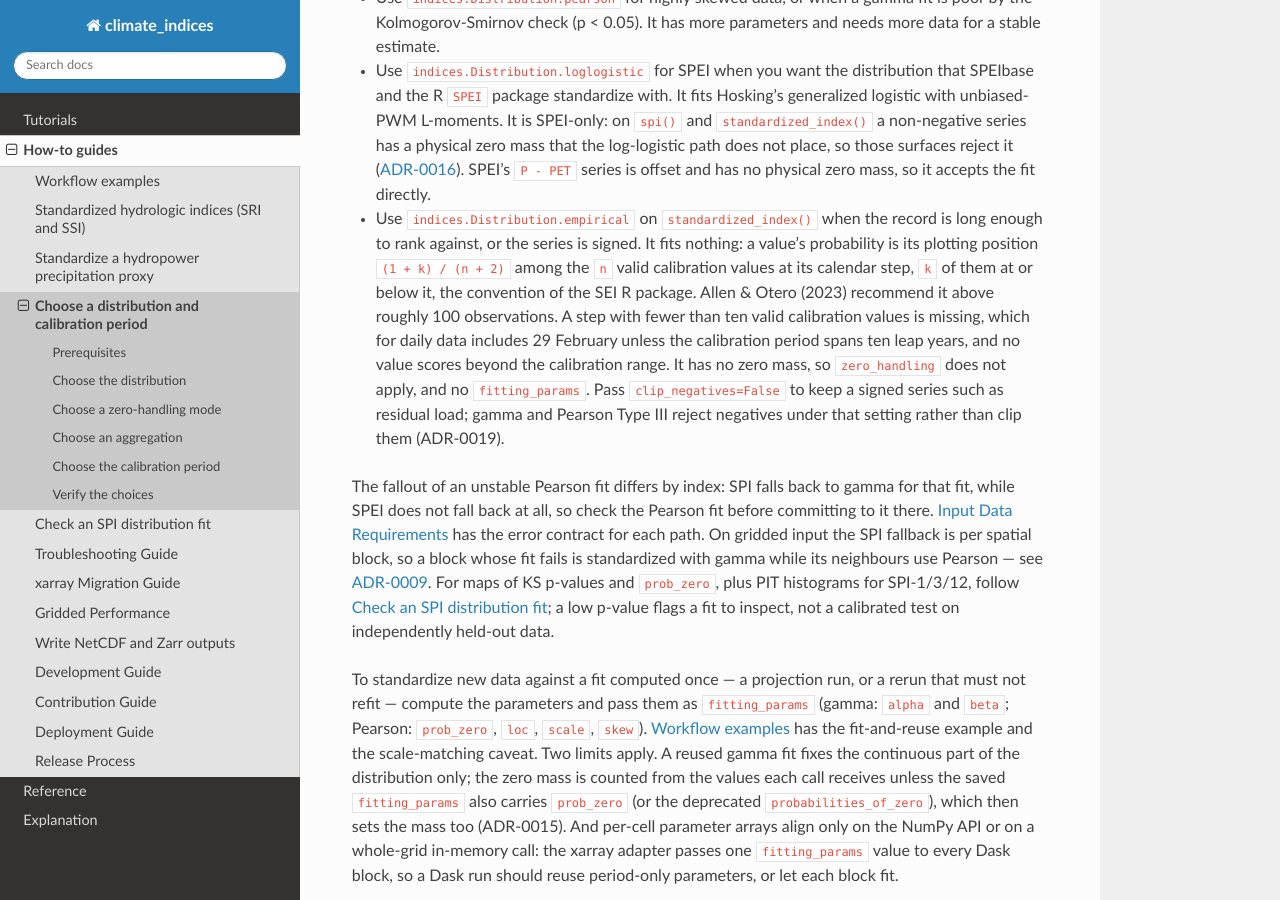
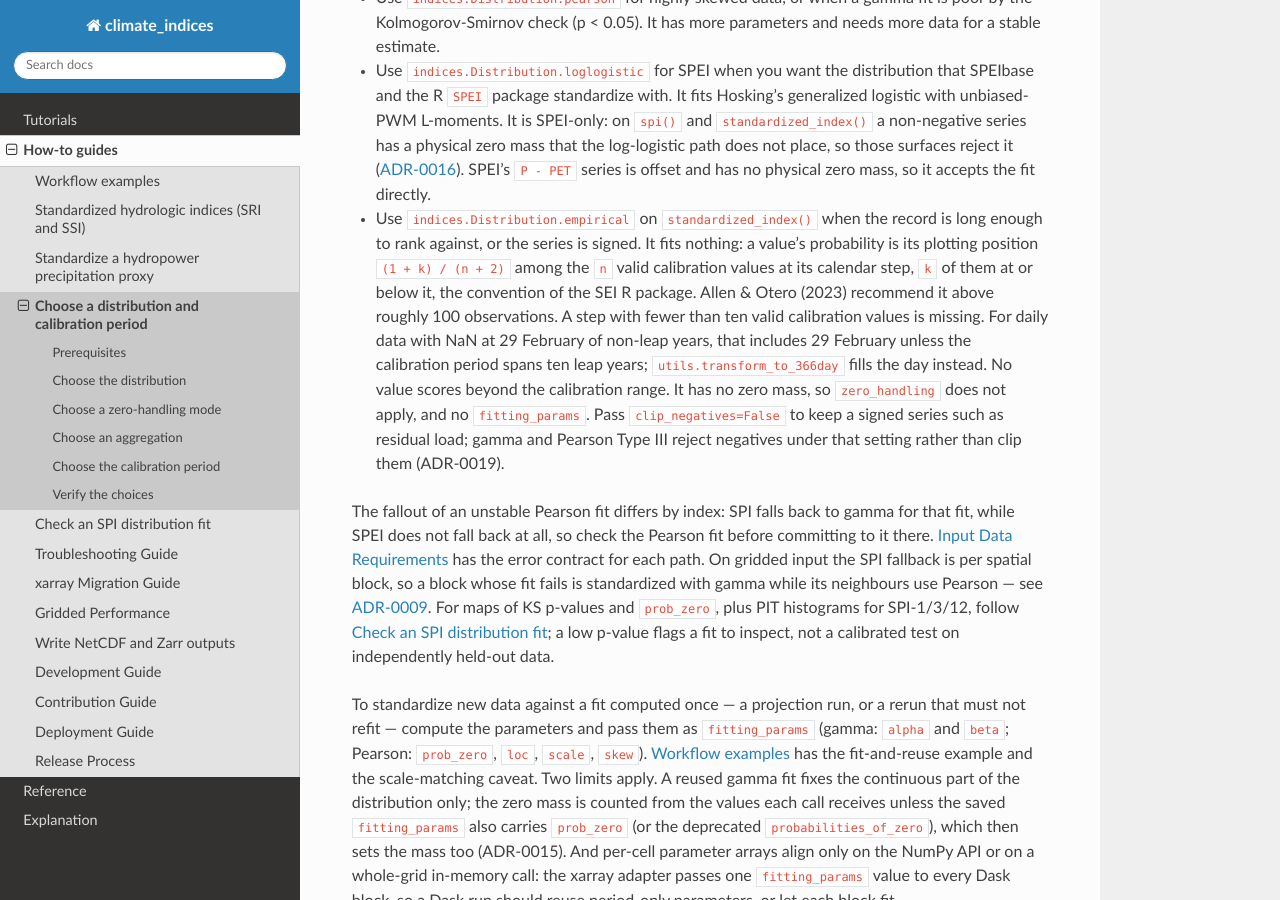
Before and after one commit to monocongo/climate_indices, a Sphinx documentation site: the page built from docs/choosing-parameters.md, in a window 1280 px wide and 900 px high, scrolled down 794 px. Built offline with Sphinx 7.4.7 and the Read the Docs theme 3.1.0, drawn with Linux system fonts in a browser that asks for light colours.

Commit message:
docs(indices): make the empirical 29 February caveat depend on the daily layout
utils.transform_to_366day synthesizes 29 February in non-leap years, so the step is missing only when the caller leaves NaN there.

```diff
--- a/docs/choosing-parameters.md
+++ b/docs/choosing-parameters.md
@@ -42,9 +42,10 @@ option and writes both for every requested scale.
   probability is its plotting position `(1 + k) / (n + 2)` among the `n` valid
   calibration values at its calendar step, `k` of them at or below it, the convention
   of the SEI R package. Allen & Otero (2023) recommend it above roughly 100
-  observations. A step with fewer than ten valid calibration values is missing, which
-  for daily data includes 29 February unless the calibration period spans ten leap
-  years, and no value scores beyond the calibration range. It has no zero mass, so
+  observations. A step with fewer than ten valid calibration values is missing. For
+  daily data with NaN at 29 February of non-leap years, that includes 29 February
+  unless the calibration period spans ten leap years; `utils.transform_to_366day`
+  fills the day instead. No value scores beyond the calibration range. It has no zero mass, so
   `zero_handling` does not apply, and no `fitting_params`. Pass `clip_negatives=False`
   to keep a signed series such as residual load; gamma and Pearson Type III reject
   negatives under that setting rather than clip them (ADR-0019).
```
Also changed, not shown: 2 other files.
